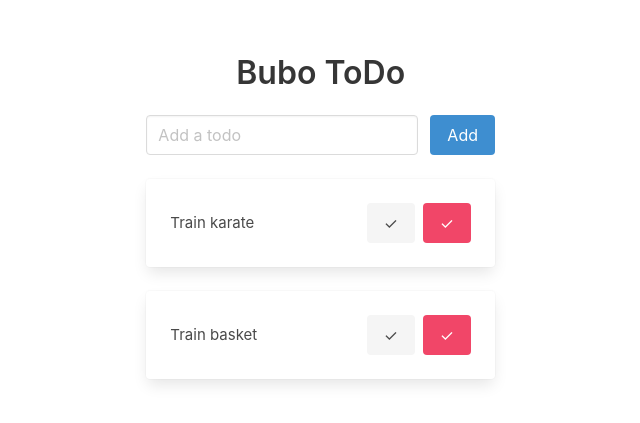
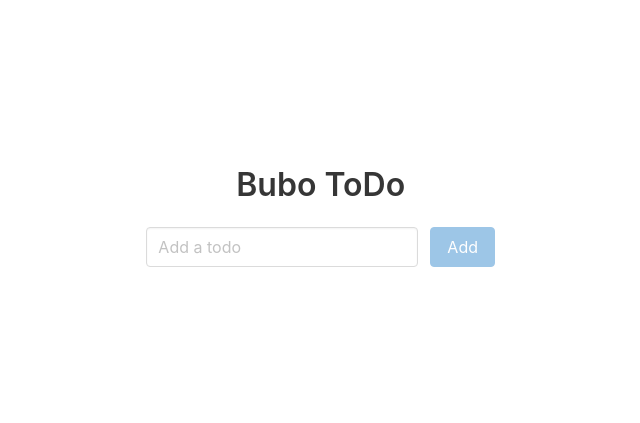
Before and after one commit to LjupcheD14/To-Do-List---Vue, a Vue app: page / in a window 1280 px wide. Shown: the part 171-594 px from the top of the page, without its empty margins (125-765 px from the left). Built offline with nearby package versions, Linux system fonts and the light colour scheme.

Commit message:
Add todo

```diff
--- a/package.json
+++ b/package.json
@@ -8,6 +8,7 @@
   },
   "dependencies": {
     "bulma": "^0.9.4",
+    "uuid": "^9.0.0",
     "vue": "^3.2.38"
   },
   "devDependencies": {
--- a/src/App.vue
+++ b/src/App.vue
@@ -5,21 +5,29 @@
       Bubo ToDo
     </div>
 
-
+    <form
+      @submit.prevent="addTodo"
+    >
       <div class="field is-grouped mb-5">
         <p class="control is-expanded">
-        <input class="input" type="text" placeholder="Add a todo">
+          <input
+          v-model="newTodoContent"
+          class="input"
+          type="text"
+          placeholder="Add a todo">
         </p>
         <p class="control">
-        <a class="button is-info">
+          <button
+          :disabled="!newTodoContent"
+          class="button is-info"
+          >
             Add
-        </a>
+          </button>
         </p>
       </div>
+    </form>
 
-    <div
-    v-for="todo in todos"
-     class="card mb-5">
+    <div v-for="todo in todos" class="card mb-5">
       <div class="card-content">
         <div class="content">
           <div class="columns is-mobile is-vcentered">
@@ -51,21 +59,36 @@
 // imports
 
 import { ref } from 'vue';
+import { v4 as uuidv4 } from 'uuid';
 
 // todos
 
-  const todos = ref ([
-    {
-      id: 'id1',
-      content: 'Train karate',
-      done: false
-    },
-    {
-      id: 'id2',
-      content: 'Train basket',
+const todos = ref([
+  // {
+  //   id: 'id1',
+  //   content: 'Train karate',
+  //   done: false
+  // },
+  // {
+  //   id: 'id2',
+  //   content: 'Train basket',
+  //   done: false
+  // }
+])
+
+// add todo
+
+const newTodoContent = ref('')
+
+const addTodo = () => {
+  const newTodo = {
+    id: uuidv4(),
+    content: newTodoContent.value,
     done: false
   }
-  ])
+  todos.value.unshift(newTodo)
+  newTodoContent.value = '';
+}
 
 </script>
 
```
Also changed, not shown: 1 other file (tests, documents, lock files or other folders). Lines whose indentation alone changed are shown as unchanged.
